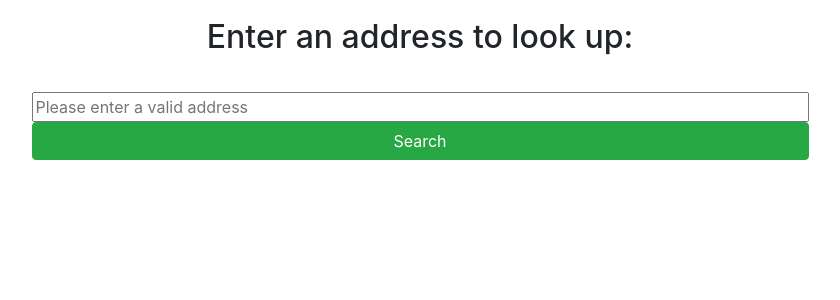
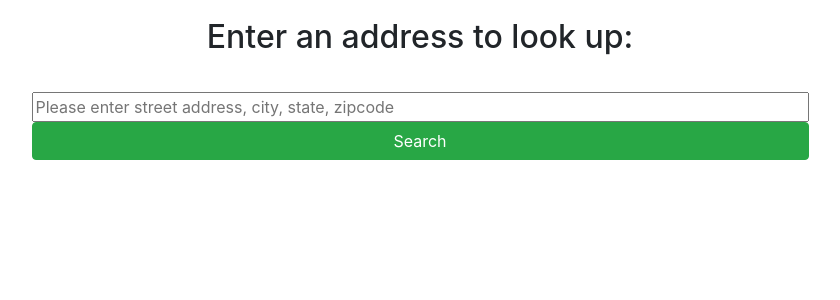
Before and after one commit to rcash/ffiec_msilookup, a Flask app: page / in a window 1280 px wide; the page is wider, and only the part inside the window is pictured. Shown: the part 315-615 px from the top of that part, without its empty margins (220-1060 px from the left). Run offline with Flask 2, Linux system fonts and the light colour scheme; some libraries are stand-ins or nearby versions.

Commit message:
adding project files for heroku

```diff
--- a/templates/tract_search.html
+++ b/templates/tract_search.html
@@ -50,7 +50,7 @@
         </div>
         <form class="searching" action="." method="POST">
             <fieldset>
-                <input type="text" name="text" placeholder="Please enter a valid address" class="subfield">
+                <input type="text" name="text" placeholder="Please enter street address, city, state, zipcode" class="subfield">
                 <input type="submit" name="my-form" value="Search" class="btn btn-success subfield">
             </fieldset>
         </form>
```
Also changed, not shown: 1 other file.
